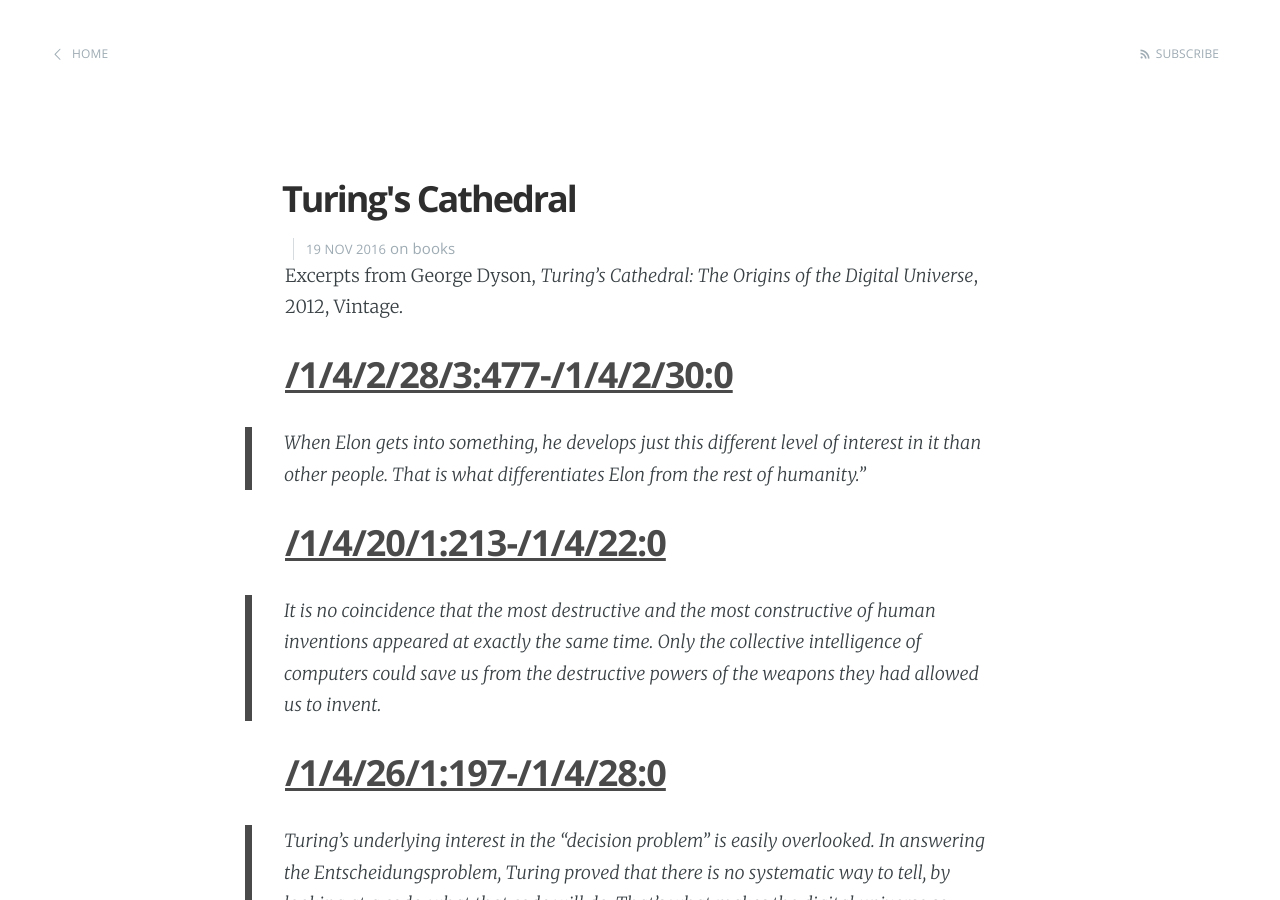
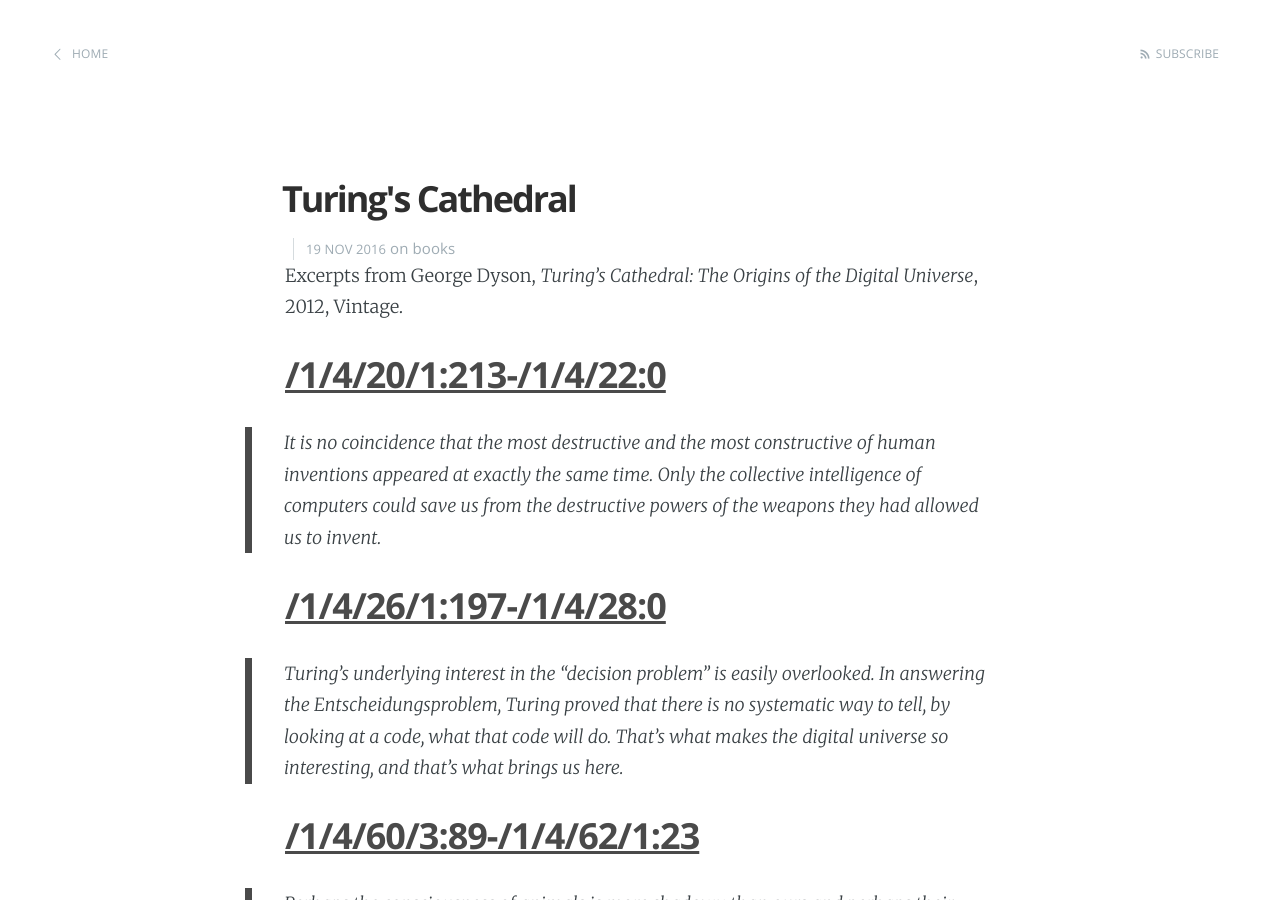
Before and after one commit to Aubreymcfato/aubreymcfato.github.io, a Jekyll site: the page built from _posts/2016-11-19-turing-cathedral.md, in a window 1280 px wide and 900 px high. Built offline with Jekyll 4.4.1, drawn with Linux system fonts in a browser that asks for light colours; Markdown is read by kramdown in place of the engine named in the settings.

Commit message:
Update 2016-11-19-turing-cathedral.md

```diff
--- a/_posts/2016-11-19-turing-cathedral.md
+++ b/_posts/2016-11-19-turing-cathedral.md
@@ -6,10 +6,6 @@
 ---
 
 Excerpts from George Dyson, *Turing's Cathedral: The Origins of the Digital Universe*, 2012, Vintage.
-
-## <a name="/1/4/2/28/3:477-/1/4/2/30:0">[/1/4/2/28/3:477-/1/4/2/30:0](#/1/4/2/28/3:477-/1/4/2/30:0)</a>
->When Elon gets into something, he develops just this different level of interest in it than other people. That is what differentiates Elon from the rest of humanity.”
-
 
 ## <a name="/1/4/20/1:213-/1/4/22:0">[/1/4/20/1:213-/1/4/22:0](#/1/4/20/1:213-/1/4/22:0)</a>
 >It is no coincidence that the most destructive and the most constructive of human inventions appeared at exactly the same time. Only the collective intelligence of computers could save us from the destructive powers of the weapons they had allowed us to invent.
```
